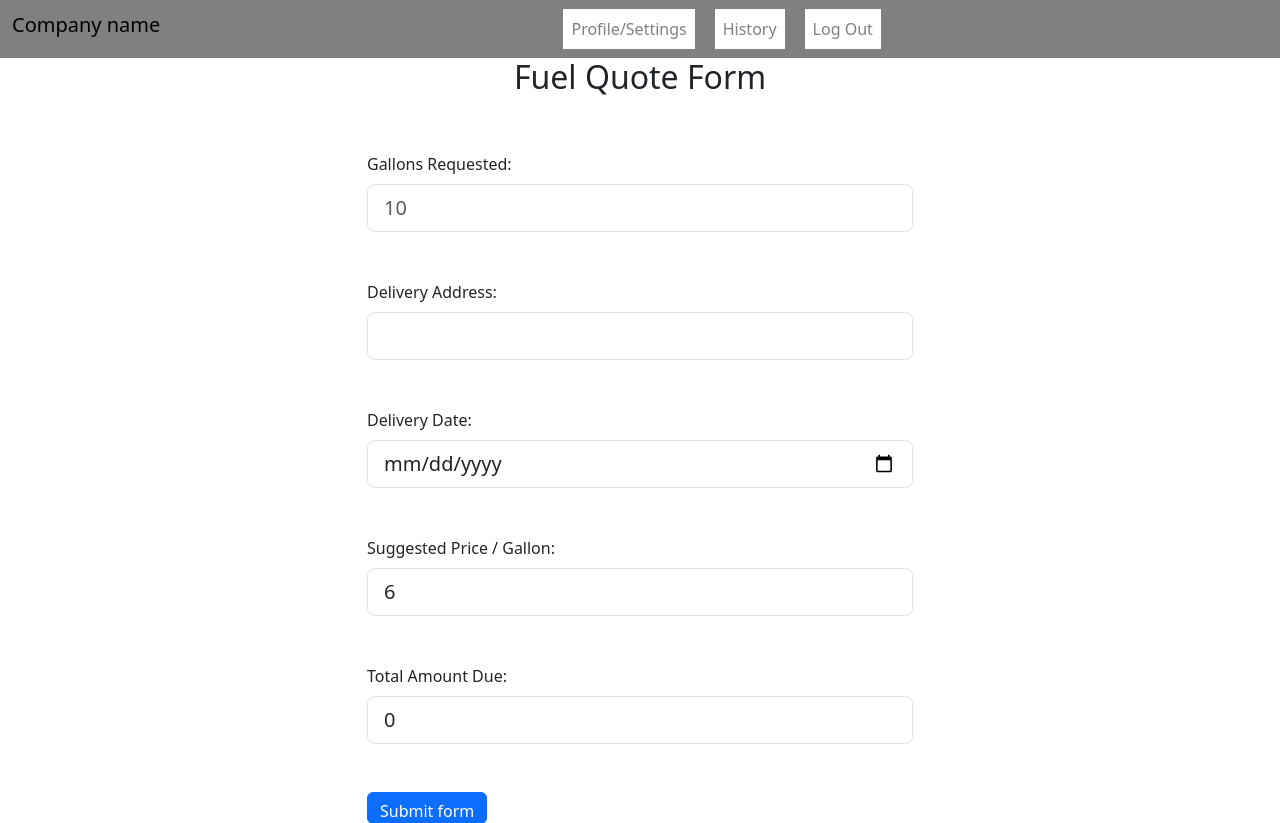
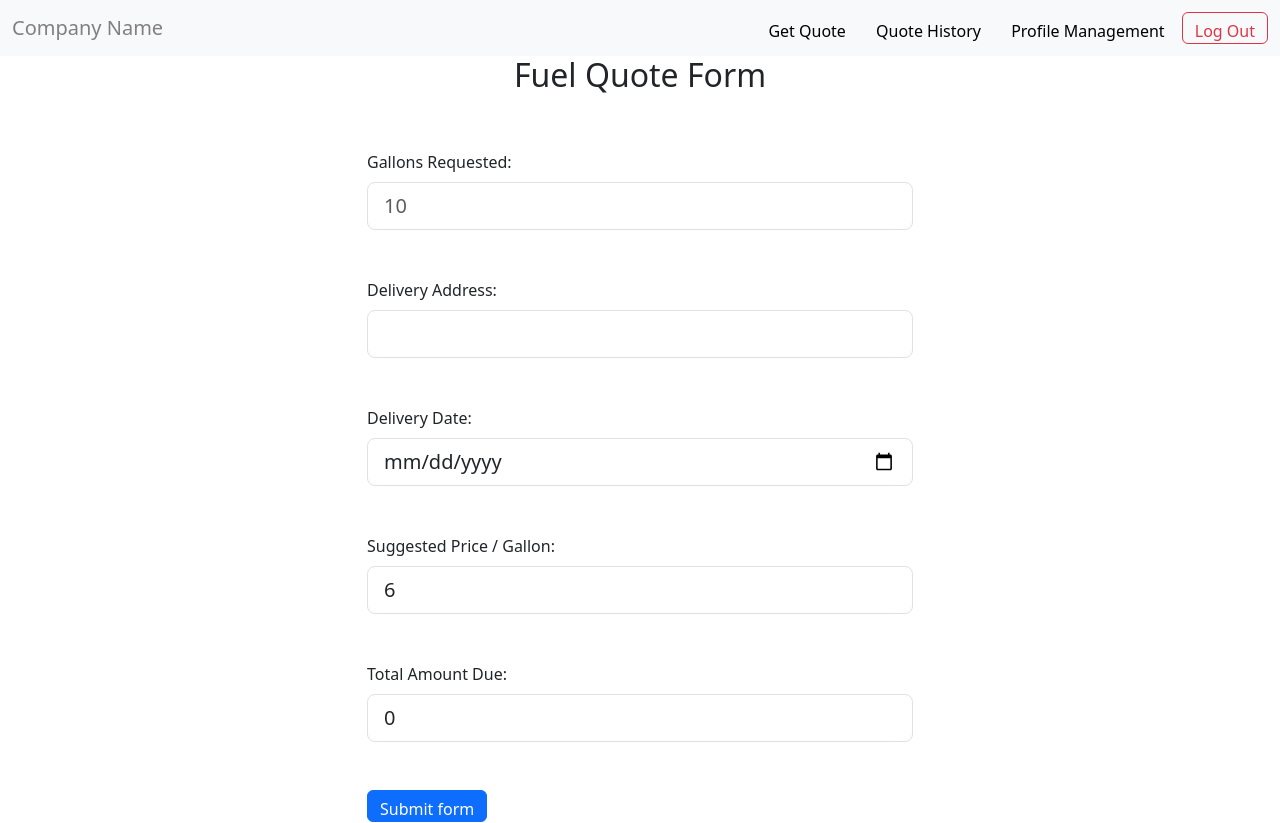
Before and after one commit to mft6300/Group14COSC4353, a PHP site: page /Group14COSC4353/fuel-form.php in a window 1280 px wide. Shown: the top 823 px of the page. Run offline with PHP 8.4, Linux system fonts and the light colour scheme.

Commit message:
Update fuel-form.php
navbar change

```diff
--- a/fuel-form.php
+++ b/fuel-form.php
@@ -1,29 +1,17 @@
 <?php
 include_once 'header.php';
 ?>
-<nav class="navbar navbar-expand-lg" style="background-color: gray">
-    <div class="container-fluid">
-        <h1 class="navbar-brand">Company name</h1>
-        <button class="navbar-toggler" type="button" data-bs-toggle="collapse" data-bs-target="#navbarContent"
-            aria-controls="navbarSupportedContent" aria-expanded="false" aria-label="Toggle navigation">
-            <span class="navbar-toggler-icon"></span>
-        </button>
-        <div class="collapse navbar-collapse" id="navbarContent">
-            <ul class="navbar-nav ms-auto mb-2 mb-lg-0">
-                <li class="nav-item">
-                    <a class="nav-link" href="#">Profile/Settings</a>
-                </li>
-                <li class="nav-item">
-                    <a class="nav-link" href="fuelHistory.html">History</a>
-                </li>
-                <li class="nav-item">
-                    <a class="nav-link" href="#">Log Out</a>
-                </li>
-            </ul>
-        </div>
-    </div>
+<nav class="navbar navbar-expand-lg bg-light bg-body-primary">
+	<div class="container-fluid">
+		<a href="$" class="navbar-brand">Company Name</a>
+		<div>
+			<button class="btn btn-light">Get Quote</button>
+			<button class="btn btn-light">Quote History</button>
+			<button class="btn btn-light">Profile Management</button>
+			<button class="btn btn-outline-danger">Log Out</button>
+		</div>
+	</div>
 </nav>
-
 <div class="container">
     <div class="text-center">
         <h2>Fuel Quote Form</h2>
```
